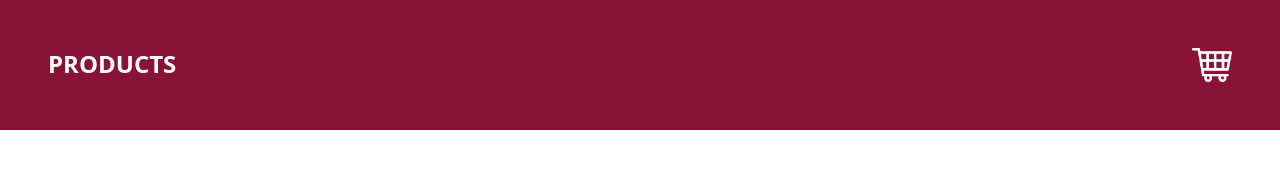
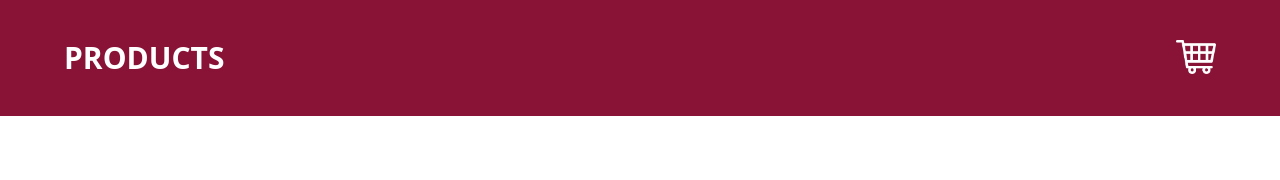
Before and after one commit to RiveraHan/carrito-nextjs-typescript-tailwind, a Next.js app: page / in a window 1280 px wide. Shown: the top 180 px of the page. Built offline with nearby package versions, Linux system fonts and the light colour scheme.

Commit message:
unos retoques

```diff
--- a/components/header.tsx
+++ b/components/header.tsx
@@ -12,20 +12,20 @@ export default function Header() {
 
 
   return (
-    <header className='bg-rose-900 py-12 bg-center'>
-        <div className='container relative'>
+    <header className=' bg-rose-900 py-10 bg-center'>
+        <div className='container mr-auto ml-auto w-[90%] relative'>
             <nav className='flex justify-between'>
-                <Link className='ml-12 text-white uppercase font-bold text-2xl' href={'/'}>
+                <Link className='text-white uppercase font-bold text-3xl' href={'/'}>
                     Products
                 </Link>
-                <Link className='mr-12' href={'/shoppingCar'}>
+                <Link href={'/shoppingCar'}>
                     <Image src="/img/carrito.png" width={40} height={55} alt='image shopping' />
 
                 </Link>
             </nav>
             {router.pathname === '/' && amount > 0 ?
                 <div>
-                    <p className=' p-[2px] bg-yellow-500 rounded-full text-xl text-white font-bold absolute top-[-1rem] right-[2.5rem]'>{amount}</p>
+                    <p className=' p-[1px] bg-yellow-500 rounded-full text-xl text-white font-bold absolute top-[-1rem] right-0'>{amount}</p>
                 </div>
                 : null
             }
--- a/components/product.tsx
+++ b/components/product.tsx
@@ -15,7 +15,6 @@ export default function Product({product}) {
 
             setAdded(true)
         }
-        console.log(ad)
     }, [car])
 
     const handleAdd = () => {
@@ -31,7 +30,7 @@ export default function Product({product}) {
 
     return (
       <div className='grid grid-cols-[2fr_3fr] gap-4 content-center max-w-6xl mt-0 mb-0 mr-auto ml-auto border border-gray-200 shadow-md'>
-          <Image className="object-cover h-48 w-96" src={imageUrl} width={600} height={400} alt={`Imagen Product ${title}`} />
+          <Image className="object-cover h-48 w-96" src={imageUrl} width={300} height={200} alt={`Imagen Product ${title}`} />
 
           <div className='p-4'>
               <h3 className='text-xl uppercase font-light'>{title}</h3>
```
